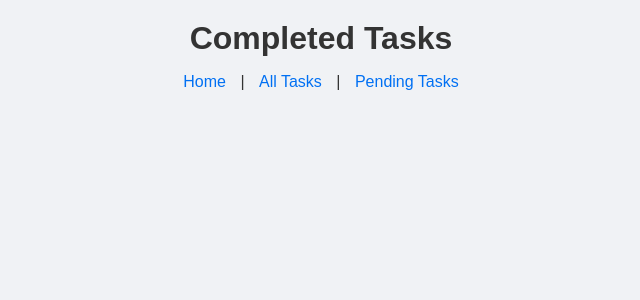
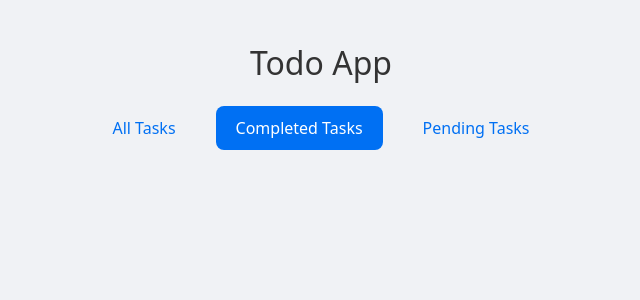
Before and after one commit to ShamasRajput/TodoApp, a Next.js app: page /completed in a window 1280 px wide. Shown: the top 300 px of the page, without its empty margins (319-959 px from the left). Built offline with nearby package versions, Linux system fonts and the light colour scheme; no server answers.

Commit message:
Second commit

```diff
--- a/components/TodoItem.jsx
+++ b/components/TodoItem.jsx
@@ -1,3 +1,4 @@
+
 
 import React, { useState } from 'react';
 import { useTodos } from '../context/TodoContext';
@@ -14,38 +15,48 @@ const TodoItem = ({ todo }) => {
     };
 
     return (
-        <div className={`todo-item ${todo.completed ? 'completed' : ''}`}>
+        <div className={`list-group-item d-flex justify-content-between align-items-center ${todo.completed ? 'list-group-item-success' : ''}`}>
             {isEditing ? (
-                <div>
+                <div className="w-100">
+                    <div className="input-group mb-2">
                         <input
                             type="text"
                             value={newText}
                             onChange={(e) => setNewText(e.target.value)}
+                            className="form-control"
                         />
                         <input
                             type="file"
                             onChange={(e) => setNewAttachment(e.target.files[0])}
+                            className="form-control-file"
                         />
-                    <button onClick={handleUpdate}>Save</button>
-                    <button onClick={() => setIsEditing(false)}>Cancel</button>
+                    </div>
+                    <div className="d-flex justify-content-end">
+                        <button onClick={handleUpdate} className="btn btn-primary mr-2">Save</button>
+                        <button onClick={() => setIsEditing(false)} className="btn btn-secondary">Cancel</button>
+                    </div>
                 </div>
             ) : (
                 <>
+                    <div className="d-flex align-items-center" style={{ flexGrow: 1 }}>
                         <input
                             type="checkbox"
                             checked={todo.completed}
                             onChange={() => toggleTodo(todo.id, !todo.completed)}
-                        className="toggle-button"
+                            className="mr-2"
                         />
-                    <span className="todo-text">{todo.text}</span>
+                        <span className="todo-text" style={{marginLeft: "10px", flexGrow: 1 }}>{todo.text}</span>
+                    </div>
                     {todo.attachment && (
+                        <div className="attachment-preview d-flex align-items-center">
                             <a href={todo.attachment} target="_blank" rel="noopener noreferrer">
-                            View Attachment
+                                <img src={todo.attachment} alt="attachment preview" className="img-thumbnail mr-2" style={{ width: '50px', height: '50px' }} />
                             </a>
+                        </div>
                     )}
-                    <div>
-                        <button onClick={() => setIsEditing(true)}>Edit</button>
-                        <button onClick={() => deleteTodo(todo.id, todo.attachment)}>Delete</button>
+                    <div className="d-flex justify-content-end">
+                        <button onClick={() => setIsEditing(true)} className="btn btn-outline-primary btn-sm mr-2">Edit</button>
+                        <button onClick={() => deleteTodo(todo.id, todo.attachment)} className="btn btn-outline-danger btn-sm">Delete</button>
                     </div>
                 </>
             )}
--- a/components/TodoList.jsx
+++ b/components/TodoList.jsx
@@ -7,10 +7,8 @@ const TodoList = ({ todos, onToggle, onDelete }) => {
         return null;
     }
 
-    console.log('Rendering TodoList with todos:', todos);
-
     return (
-        <div>
+        <div className='list-group'>
             {todos.map((todo, index) => {
                 if (!todo || !todo.id) {
                     console.error('Invalid todo at index:', index, todo);
--- a/context/TodoContext.js
+++ b/context/TodoContext.js
@@ -85,6 +85,12 @@ export const TodoProvider = ({ children }) => {
   const todos = data ? data.todosCollection.edges.map(edge => edge.node) : [];
 
   const addTodo = async (text, attachment) => {
+    const duplicate = todos.find(todo => todo.text === text);
+    if (duplicate) {
+      alert("Todo item already exists");
+      return;
+    }
+
     let attachmentUrl = null;
 
     if (attachment) {
--- a/package.json
+++ b/package.json
@@ -12,6 +12,7 @@
     "@apollo/client": "^3.10.8",
     "@supabase/supabase-js": "^2.44.4",
     "apollo-upload-client": "^18.0.1",
+    "bootstrap": "^5.3.3",
     "graphql": "^16.9.0",
     "next": "14.2.5",
     "react": "^18",
--- a/pages/_app.js
+++ b/pages/_app.js
@@ -1,6 +1,7 @@
 import { ApolloProvider } from '@apollo/client';
 import client from '../lib/apolloClient';
 import { TodoProvider } from '../context/TodoContext';
+import 'bootstrap/dist/css/bootstrap.min.css';
 import '../styles/globals.css';
 
 function MyApp({ Component, pageProps }) {
--- a/pages/completed.js
+++ b/pages/completed.js
@@ -9,10 +9,18 @@ const CompletedTasks = () => {
     const completedTodos = todos.filter(todo => todo.completed);
 
     return (
-        <div style={{ padding: '20px', maxWidth: '600px', margin: '0 auto' }}>
-            <h1>Completed Tasks</h1>
-            <nav>
-                <Link href="/">Home</Link> | <Link href="/all">All Tasks</Link> | <Link href="/pending">Pending Tasks</Link>
+        <div className="container">
+            <h1 className='text-centre my-4'>Todo App</h1>
+            <nav className="nav justify-content-centre mb-4">
+                <Link href="/" legacyBehavior>
+                    <a>All Tasks</a>
+                </Link>
+                <Link href="/completed" legacyBehavior>
+                    <a className="active">Completed Tasks</a>
+                </Link>
+                <Link href="/pending" legacyBehavior>
+                    <a>Pending Tasks</a>
+                </Link>
             </nav>
             <TodoList todos={completedTodos} onToggle={toggleTodo} onDelete={deleteTodo} />
         </div>
--- a/styles/globals.css
+++ b/styles/globals.css
@@ -1,4 +1,4 @@
-/* Reset some default browser styles */
+Reset some default browser styles
 * {
   margin: 0;
   padding: 0;
@@ -23,19 +23,30 @@ h1 {
   text-align: center;
 }
 
-nav {
+.nav {
+  display: flex;
+  justify-content: center;
+  gap: 20px;
   margin-bottom: 20px;
-  text-align: center;
 }
 
-nav a {
-  margin: 0 10px;
+.nav a {
+  padding: 10px 20px;
+  text-decoration: none;
   color: #0070f3;
-  text-decoration: none;
+  border-radius: 8px;
+  cursor: pointer;
+  transition: background-color 0.3s, color 0.3s;
 }
 
-nav a:hover {
-  text-decoration: underline;
+.nav a:hover {
+  background-color: #e0f7fa;
+  color: #005bb5;
+}
+
+.nav a.active {
+  background-color: #0070f3;
+  color: white;
 }
 
 button {
@@ -43,7 +54,7 @@ button {
   background-color: #0070f3;
   border: none;
   color: white;
-  border-radius: 8px; /* Increased border radius */
+  border-radius: 8px;
   cursor: pointer;
   transition: background-color 0.3s;
 }
@@ -76,7 +87,7 @@ input[type="file"] {
 }
 
 .todo-item span.todo-text {
-  font-size: 1.2rem; /* Larger text size */
+  font-size: 1.2rem;
   flex-grow: 1;
   margin-left: 10px;
 }
@@ -103,3 +114,39 @@ input[type="file"] {
 button {
   margin-left: 10px;
 }
+
+.attachment-preview {
+  display: flex;
+  align-items: center;
+  margin-left: 10px;
+}
+
+.attachment-preview img {
+  max-width: 50px;
+  max-height: 50px;
+  margin-right: 10px;
+  border: 1px solid #ddd;
+  border-radius: 4px;
+}
+
+.attachment-preview a {
+  color: #0070f3;
+  text-decoration: none;
+}
+
+.attachment-preview a:hover {
+  text-decoration: underline;
+}
+.nav-link.active {
+  background-color: #007bff;
+  color: white !important;
+}
+
+.img-thumbnail {
+  object-fit: cover;
+  border-radius: 5px;
+}
+
+.todo-item {
+  margin-bottom: 10px;
+}
```
Also changed, not shown: components/TodoInput.jsx (+12 -5 lines), pages/all.js (deleted, +0 -20 lines), pages/index.js (+13 -3 lines), pages/pending.js (+12 -4 lines), 1 other file (tests, documents, lock files or other folders). Lines whose indentation alone changed are shown as unchanged.
